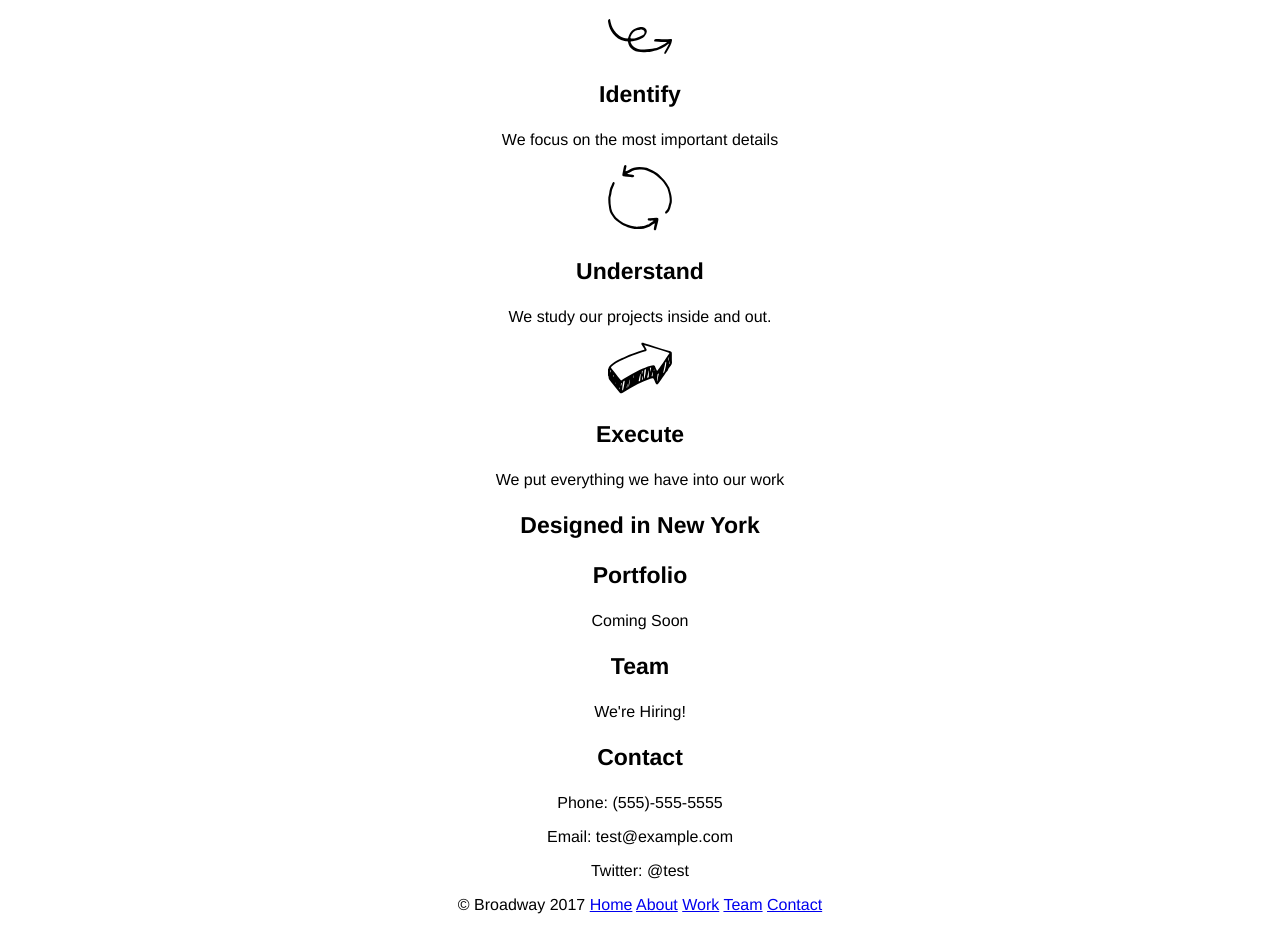
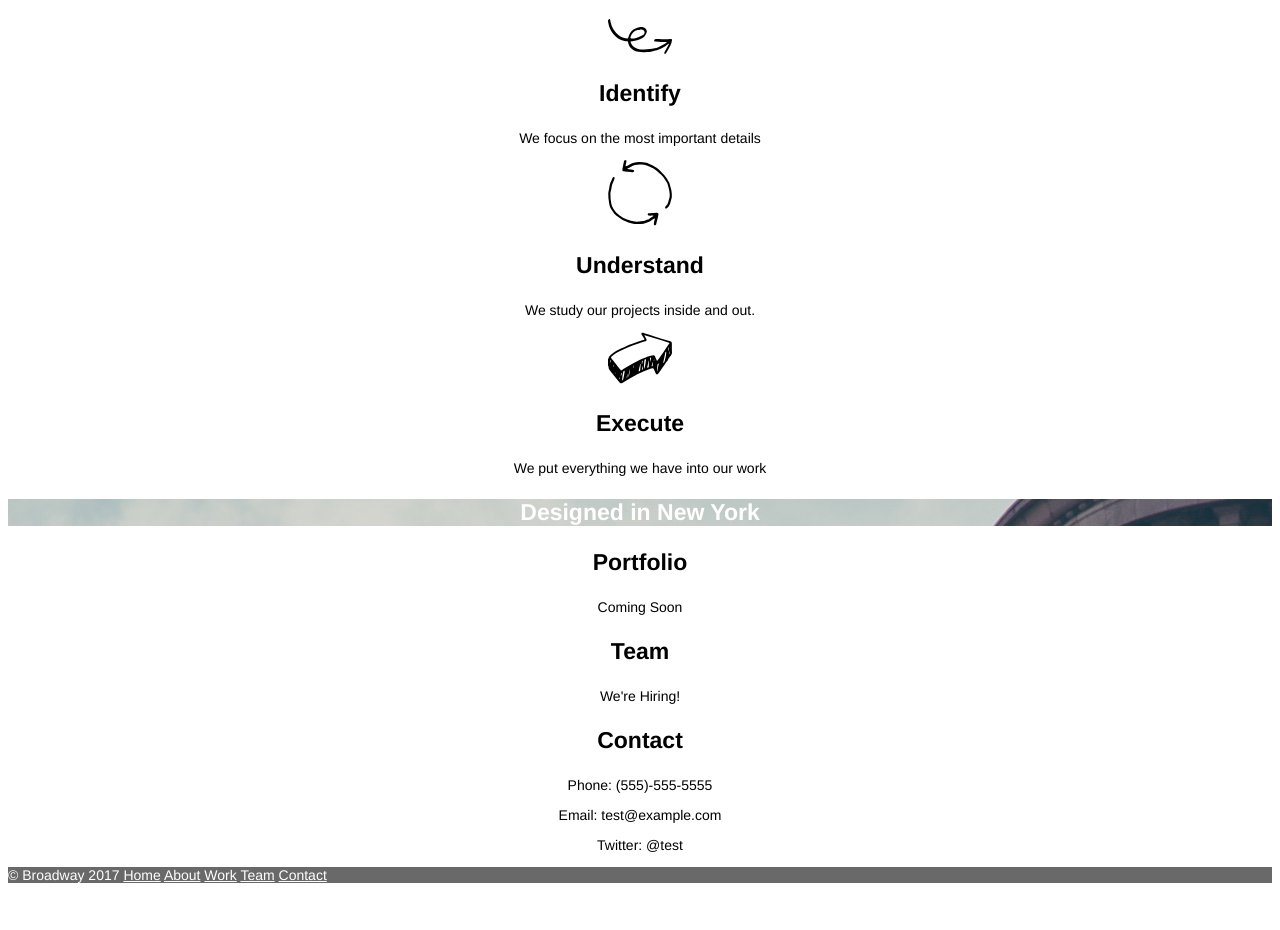
Before and after one commit to tschera/Broadway, a plain HTML site: page index.html in a window 1280 px wide. Shown: the part 420-1350 px from the top of the page. After the commit the page ends 1317 px from the top, so only its background shows below. Drawn offline with Linux system fonts and the light colour scheme.

Commit message:
complete

```diff
--- a/index.html
+++ b/index.html
@@ -6,9 +6,9 @@
     <link href="./resources/css/style.css" type="text/css" rel="stylesheet">
   </head>
   <body>
-    <div id="header">
+    <div id="header" class=top>
       <h1>Broadway Design</h1>
-      <nav>
+      <nav class=top>
         <h4><a href=#header>Home</a></h4>
         <h4><a href=#process>Process</a></h4>
         <h4><a href=#portfolio>Work</a></h4>
@@ -27,7 +27,9 @@
       <p><img src="./resources/photos/execute.svg" /></p>
       <h3>Execute</h3>
       <p>We put everything we have into our work</p>
-      <span class="divide"><h3>Designed in New York</h3></span>
+    </div>
+    <div class="divide">
+      <h3>Designed in New York</h3>
     </div>
     <div id="portfolio">
       <h3>Portfolio</h3>
--- a/resources/css/style.css
+++ b/resources/css/style.css
@@ -24,6 +24,22 @@ h4 {
   background-size: cover;
   color: white;
 }
-.top a {
+a {
   color: white;
 }
+p {
+  font-size: 14px;
+}
+.divide {
+  color: white;
+  background-image: url("../photos/flatiron.png");
+  background-repeat: no-repeat;
+}
+#footer {
+  text-align: left;
+  background-color: dimgray;
+  color: white;
+}
+.copyright {
+  font-size: 11px;
+}
```
